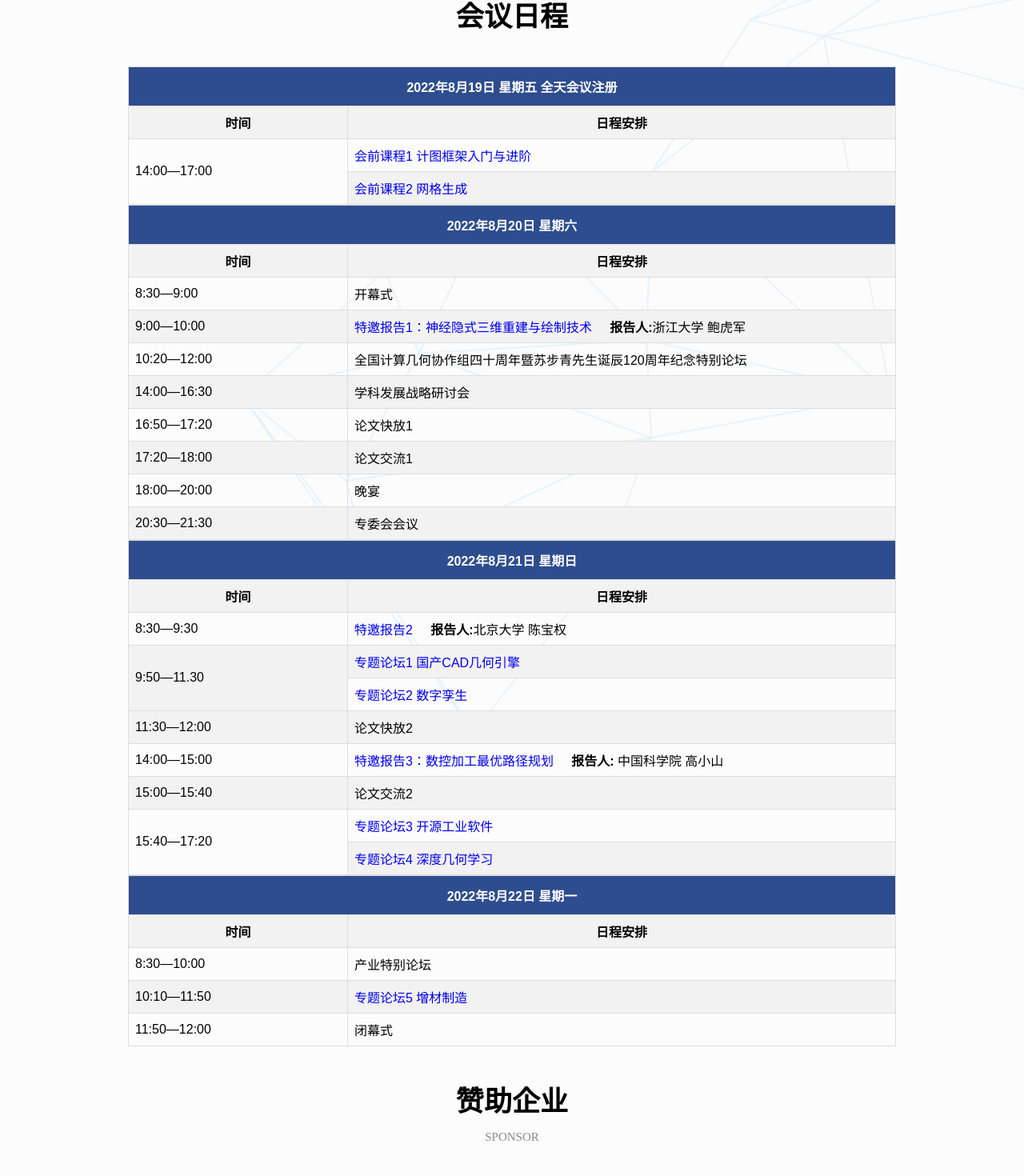
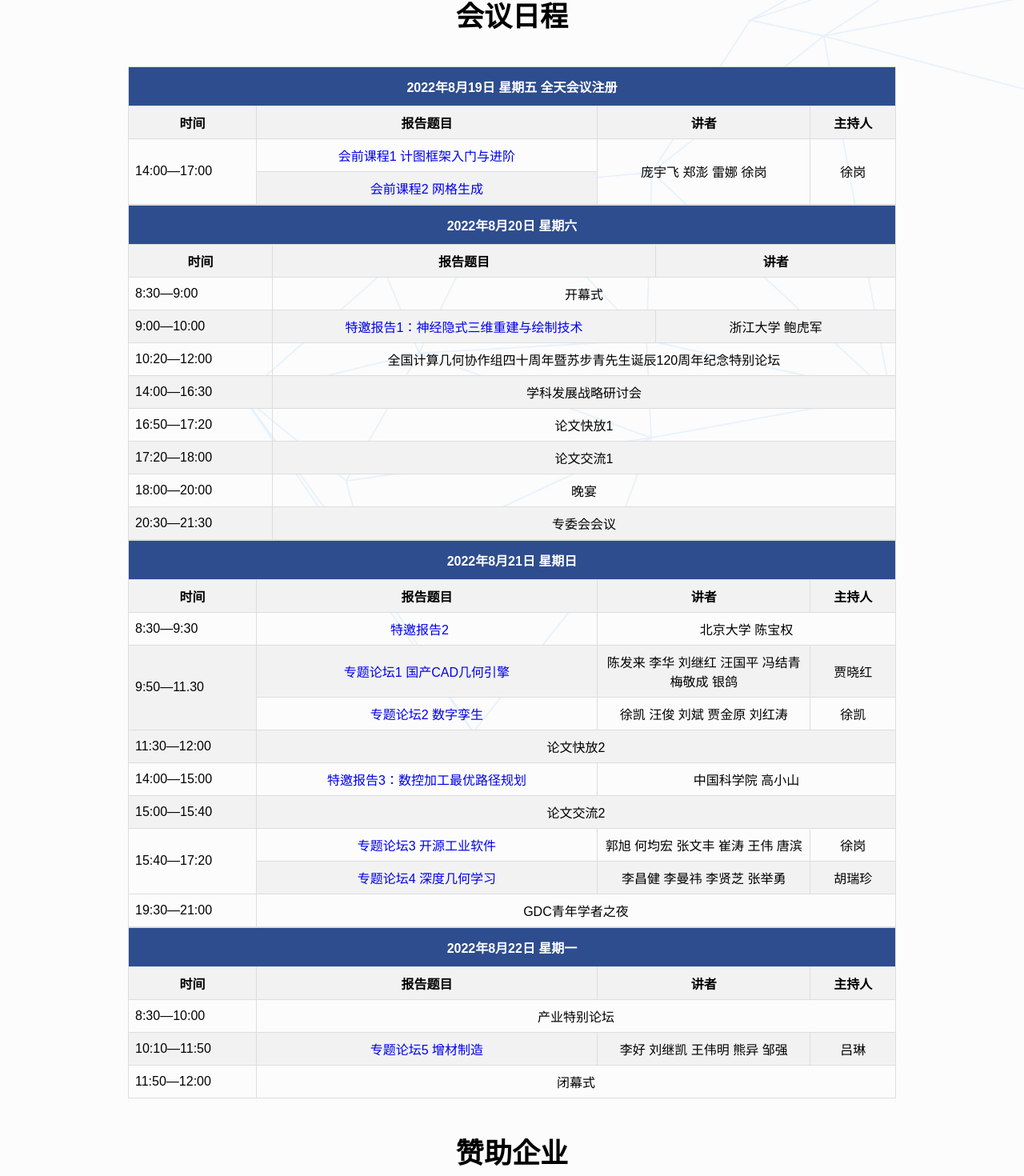
Before and after one commit to Cluir/gdc_website, a Vue app: page /#/rc in a window 1280 px wide. Shown: the part 494-1964 px from the top of the page at 80% size. Built offline with nearby package versions, Linux system fonts and the light colour scheme.

Commit message:
change meeting_schedule

```diff
--- a/src/components/heads/rc.vue
+++ b/src/components/heads/rc.vue
@@ -9,17 +9,25 @@
                 <th colspan="4">2022年8月19日 星期五 全天会议注册</th>
             </tr>
             <tr>
-                <td style="text-align: center; width: 20%"><b>时间</b></td>
-                <td style="text-align: center; width: 50%"><b>日程安排</b></td>
+                <td style="text-align: center; width: 15%"><b>时间</b></td>
+                <td style="text-align: center; width: 40%"><b>报告题目</b></td>
+                <td style="text-align: center; width: 25%"><b>讲者</b></td>
+                <td style="text-align: center; width: 10%"><b>主持人</b></td>
             </tr>
             <tr>
                 <td rowspan="2">14:00—17:00 </td>
-                <td style="text-align: left">
+                <td style="text-align: center">
                     <router-link to="/hq">会前课程1 计图框架入门与进阶</router-link>
+                </td>
+                <td rowspan="2" style="text-align: center">
+                    庞宇飞 郑澎 雷娜 徐岗
+                </td>
+                <td rowspan="2" style="text-align: center">
+                    徐岗
                 </td>
             </tr>
             <tr>
-                <td style="text-align: left">
+                <td style="text-align: center">
                     <router-link to="/hq">会前课程2 网格生成</router-link>
                 </td>
             </tr>
@@ -30,47 +38,51 @@
                 <th colspan="4">2022年8月20日 星期六</th>
             </tr>
             <tr>
-                <td style="text-align: center; width: 20%"><b>时间</b></td>
-                <td style="text-align: center; width: 50%"><b>日程安排</b></td>
+                <td style="text-align: center; width: 15%"><b>时间</b></td>
+                <td style="text-align: center; width: 40%"><b>报告题目</b></td>
+                <td style="text-align: center; width: 25%"><b>讲者</b></td>
             </tr>
             <tr>
                 <td>8:30—9:00</td>
-                <td style="text-align: left">开幕式</td>
+                <td colspan="3" style="text-align: center">开幕式</td>
             </tr>
             <tr>
                 <td>9:00—10:00</td>
-                <td style="text-align: left">
-                    <router-link to="/ty">特邀报告1：神经隐式三维重建与绘制技术 </router-link> &nbsp; &nbsp; <b>报告人:</b>浙江大学 鲍虎军
+                <td style="text-align: center">
+                    <router-link to="/ty">特邀报告1：神经隐式三维重建与绘制技术 </router-link>
+                </td>
+                <td style="text-align: center">
+                    浙江大学 鲍虎军
                 </td>
             </tr>
             <tr>
                 <td>10:20—12:00</td>
-                <td colspan="2" style="text-align: left">全国计算几何协作组四十周年暨苏步青先生诞辰120周年纪念特别论坛</td>
+                <td colspan="2" style="text-align: center">全国计算几何协作组四十周年暨苏步青先生诞辰120周年纪念特别论坛</td>
 
             </tr>
 
             <tr>
                 <td>14:00—16:30</td>
-                <td colspan="2" style="text-align: left">学科发展战略研讨会</td>
+                <td colspan="2" style="text-align: center">学科发展战略研讨会</td>
 
             </tr>
             <tr>
                 <td>16:50—17:20</td>
-                <td colspan="2" style="text-align: left">论文快放1</td>
+                <td colspan="2" style="text-align: center">论文快放1</td>
 
             </tr>
             <tr>
                 <td>17:20—18:00</td>
-                <td colspan="2" style="text-align: left">论文交流1</td>
+                <td colspan="2" style="text-align: center">论文交流1</td>
 
             </tr>
             <tr>
                 <td>18:00—20:00</td>
-                <td colspan="2" style="text-align: left">晚宴</td>
+                <td colspan="2" style="text-align: center">晚宴</td>
             </tr>
             <tr>
                 <td>20:30—21:30</td>
-                <td colspan="2" style="text-align: left">专委会会议</td>
+                <td colspan="2" style="text-align: center">专委会会议</td>
             </tr>
         </table>
         <table class="meeting_schedule">
@@ -78,55 +90,101 @@
                 <th colspan="4">2022年8月21日 星期日</th>
             </tr>
             <tr>
-                <td style="text-align: center; width: 20%"><b>时间</b></td>
-                <td style="text-align: center; width: 50%"><b>日程安排</b></td>
+                <td style="text-align: center; width: 15%"><b>时间</b></td>
+                <td style="text-align: center; width: 40%"><b>报告题目</b></td>
+                <td style="text-align: center; width: 25%"><b>讲者</b></td>
+                <td style="text-align: center; width: 10%"><b>主持人</b></td>
             </tr>
             <tr>
                 <td>8:30—9:30</td>
-                <td style="text-align: left">
-                    <router-link to="/ty">特邀报告2 </router-link> &nbsp; &nbsp; <b>报告人:</b>北京大学 陈宝权
+                <td style="text-align: center">
+                    <router-link to="/ty">特邀报告2 </router-link> &nbsp; &nbsp;
+                </td>
+                <td colspan="2" style="text-align: center">
+                    北京大学 陈宝权
                 </td>
             </tr>
             <tr>
                 <td rowspan="2">9:50—11.30</td>
-                <td style="text-align: left">
+                <td style="text-align: center">
                     <router-link to="/ztlt">专题论坛1 国产CAD几何引擎</router-link>
+                </td>
+                <td style="text-align: center">
+
+                    陈发来 李华
+                    刘继红 汪国平 冯结青 梅敬成 银鸽
+                </td>
+                <td style="text-align: center">
+                    贾晓红
                 </td>
             </tr>
             <tr>
 
-                <td style="text-align: left">
+                <td style="text-align: center">
                     <router-link to="/ztlt">专题论坛2 数字孪生</router-link>
+                </td>
+                <td style="text-align: center">
+                    徐凯 汪俊
+                    刘斌 贾金原
+                    刘红涛
+                </td>
+                <td style="text-align: center">
+                    徐凯
                 </td>
             </tr>
             <tr>
                 <td>11:30—12:00</td>
-                <td style="text-align: left">论文快放2</td>
+                <td colspan="3" style="text-align: center">论文快放2</td>
             </tr>
             <tr>
                 <td>14:00—15:00</td>
-                <td style="text-align: left">
-                    <router-link to="/ty">特邀报告3：数控加工最优路径规划 </router-link> &nbsp; &nbsp; <b>报告人:</b> 中国科学院 高小山
+                <td style="text-align: center">
+                    <router-link to="/ty">特邀报告3：数控加工最优路径规划 </router-link>
+                </td>
+                <td colspan="2" style="text-align: center">
+                    中国科学院 高小山
                 </td>
             </tr>
             <tr>
                 <td>15:00—15:40</td>
-                <td colspan="2" style="text-align: left">论文交流2</td>
+                <td colspan="3" style="text-align: center">论文交流2</td>
             </tr>
             <tr>
                 <td rowspan="2">15:40—17:20</td>
-                <td colspan="2" style="text-align: left">
+                <td style="text-align: center">
                     <router-link to="/ztlt">专题论坛3 开源工业软件</router-link>
+                </td>
+                <td style="text-align: center">
+                    郭旭
+                    何均宏
+                    张文丰 崔涛 王伟
+                    唐滨
+                </td>
+                <td style="text-align: center">
+                    徐岗
                 </td>
             </tr>
 
 
             <tr>
-                <td style="text-align: left">
+                <td style="text-align: center">
                     <router-link to="/ztlt">专题论坛4 深度几何学习</router-link>
                 </td>
+                <td style="text-align: center">
+
+                    李昌健
+                    李曼祎
+                    李贤芝
+                    张举勇
+                </td>
+                <td style="text-align: center">
+                    胡瑞珍
+                </td>
             </tr>
-
+            <tr>
+                <td>19:30—21:00</td>
+                <td colspan="3" style="text-align: center">GDC青年学者之夜</td>
+            </tr>
 
         </table>
         <table class="meeting_schedule">
@@ -134,23 +192,33 @@
                 <th colspan="4">2022年8月22日 星期一</th>
             </tr>
             <tr>
-                <td style="text-align: center; width: 20%"><b>时间</b></td>
-                <td style="text-align: center; width: 50%"><b>日程安排</b></td>
+                <td style="text-align: center; width: 15%"><b>时间</b></td>
+                <td style="text-align: center; width: 40%"><b>报告题目</b></td>
+                <td style="text-align: center; width: 25%"><b>讲者</b></td>
+                <td style="text-align: center; width: 10%"><b>主持人</b></td>
             </tr>
             <tr>
                 <td>8:30—10:00</td>
-                <td style="text-align: left">产业特别论坛 </td>
+                <td colspan="3" style="text-align: center">产业特别论坛 </td>
             </tr>
             <tr>
                 <td>10:10—11:50</td>
-                <td style="text-align: left">
+                <td style="text-align: center">
                     <router-link to="/ztlt">专题论坛5 增材制造</router-link>
+                </td>
+                <td style="text-align: center">
+
+                    李好 刘继凯 王伟明 熊异 邹强
+                </td>
+                <td style="text-align: center">
+                    吕琳
                 </td>
             </tr>
 
+
             <tr>
                 <td>11:50—12:00</td>
-                <td colspan="2" style="text-align: left">闭幕式</td>
+                <td colspan="3" style="text-align: center">闭幕式</td>
             </tr>
         </table>
 
@@ -201,7 +269,7 @@ export default {
 .meeting_schedule th {
     padding-top: 12px;
     padding-bottom: 12px;
-    text-align: left;
+    text-align: center;
     background-color: #2E4D8E;
     color: white;
     text-align: center;
```
